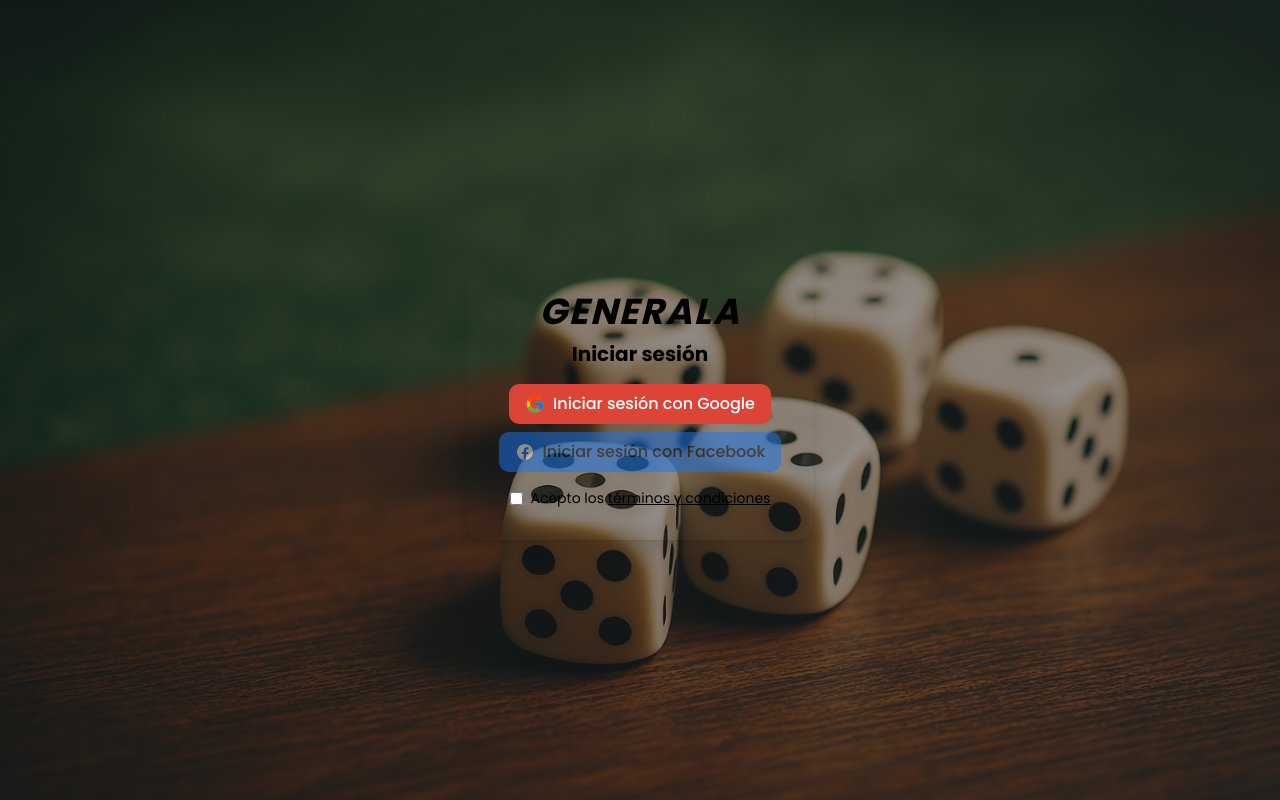
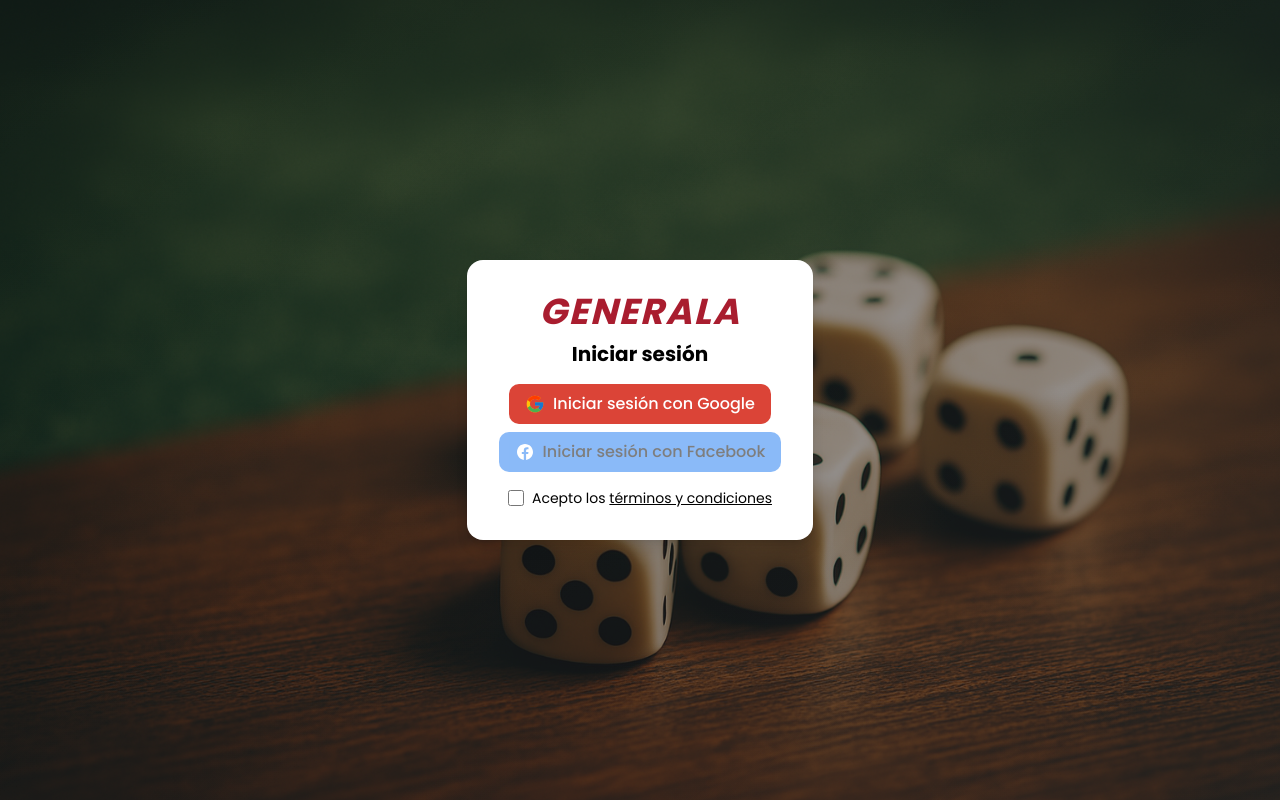
Before and after one commit to fervicente8/generala, a Next.js app: page /login in a window 1280 px wide. Built offline with nearby package versions, Linux system fonts and the light colour scheme; no server answers.

Commit message:
Cambio estilos y arreglo boton de volver

```diff
--- a/app/how-to-play/page.tsx
+++ b/app/how-to-play/page.tsx
@@ -8,7 +8,7 @@ export default function HowToPlay() {
   return (
     <main className='min-h-screen p-6 text-base sm:text-lg space-y-8 bg-gradient-to-br from-[#1A1A1A] to-[#2E2E2E] text-[#1A1A1A] font-quicksand'>
       <motion.button
-        className='fixed top-3 left-3 bg-[#A91D2F] text-[#F5F5F5] px-4 py-2 rounded-full shadow-md border-2 border-[#D4A017] flex items-center font-poppins hover:bg-[#DC2626]'
+        className='fixed top-3 left-3 z-50 bg-[#A91D2F] text-[#F5F5F5] px-4 py-2 rounded-full shadow-md border-2 border-[#D4A017] flex items-center hover:bg-[#DC2626]'
         onClick={() => router.back()}
         whileHover={{ scale: 1.1 }}
         whileTap={{ scale: 0.9 }}
--- a/app/login/page.tsx
+++ b/app/login/page.tsx
@@ -40,8 +40,8 @@ export default function Login() {
       />
 
       {/* Contenedor del login */}
-      <div className='relative z-10 flex flex-col items-center bg-[var(--color-beige)] p-8 rounded-2xl shadow-lg max-w-md text-center'>
-        <h1 className='text-4xl font-extrabold text-[var(--color-red)] mb-2 italic uppercase -tracking-tighter'>
+      <div className='relative z-10 flex flex-col items-center bg-[var(--color-white)] p-8 rounded-2xl shadow-lg max-w-md text-center'>
+        <h1 className='text-4xl font-extrabold text-[var(--color-ruby-red)] mb-2 italic uppercase -tracking-tighter'>
           Generala
         </h1>
 
@@ -129,7 +129,7 @@ export default function Login() {
           <input
             type='checkbox'
             id='terms-and-conditions'
-            className='mr-2'
+            className='mr-2 w-4 h-4'
             onChange={() => {
               setTermsAccepted(!termsAccepted);
             }}
--- a/app/page.tsx
+++ b/app/page.tsx
@@ -641,7 +641,7 @@ export default function MainMenu() {
                   setStatsToShow(session.user.stats);
                   setShowStats(true);
                 }}
-                className='bg-[#1E3A8A] text-[#F5F5F5] py-2 px-3 sm:px-4 rounded-xl shadow-md flex items-center hover:bg-[#3B82F6] text-sm sm:text-base'
+                className='bg-[#2E4A3D] text-[#F5F5F5] py-2 px-3 sm:px-4 rounded-xl shadow-md flex items-center hover:bg-[#2E4A3D]/80 text-sm sm:text-base'
                 whileHover={{ scale: 1.1 }}
                 whileTap={{ scale: 0.9 }}
               >
@@ -738,7 +738,7 @@ export default function MainMenu() {
                 Salas disponibles
               </h2>
               <motion.button
-                className='w-full sm:w-auto bg-[#1E3A8A] text-[#F5F5F5] font-poppins font-semibold py-2 px-4 sm:py-3 sm:px-6 rounded-xl shadow-md hover:bg-[#3B82F6]'
+                className='w-full sm:w-auto bg-[#2E4A3D] text-[#F5F5F5] font-poppins font-semibold py-2 px-4 sm:py-3 sm:px-6 rounded-xl shadow-md hover:bg-[#2E4A3D]/80'
                 onClick={() => setIsModalOpen(true)}
                 disabled={isLoadingRooms || activeRoom !== null}
                 whileHover={{ scale: 1.1 }}
--- a/app/terms-and-conditions/page.tsx
+++ b/app/terms-and-conditions/page.tsx
@@ -8,7 +8,7 @@ export default function TermsAndConditions() {
   return (
     <main className='min-h-screen p-6 mx-auto text-base sm:text-lg space-y-8 bg-gradient-to-br from-[#1A1A1A] to-[#2E2E2E] text-[#1A1A1A] font-quicksand'>
       <motion.button
-        className='fixed top-3 left-3 bg-[#A91D2F] text-[#F5F5F5] px-4 py-2 rounded-full shadow-md border-2 border-[#D4A017] flex items-center font-poppins hover:bg-[#DC2626]'
+        className='fixed top-3 left-3 z-50 bg-[#A91D2F] text-[#F5F5F5] px-4 py-2 rounded-full shadow-md border-2 border-[#D4A017] flex items-center hover:bg-[#DC2626]'
         onClick={() => router.back()}
         whileHover={{ scale: 1.1 }}
         whileTap={{ scale: 0.9 }}
```
